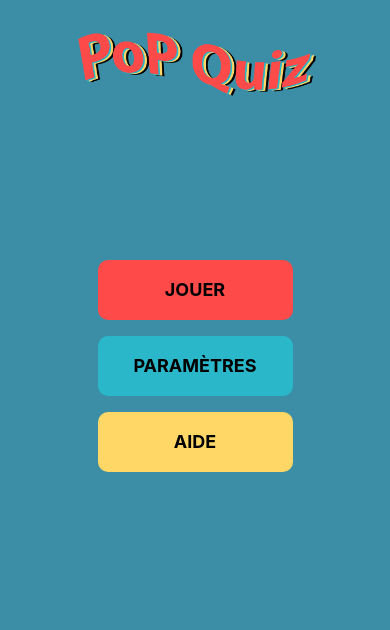
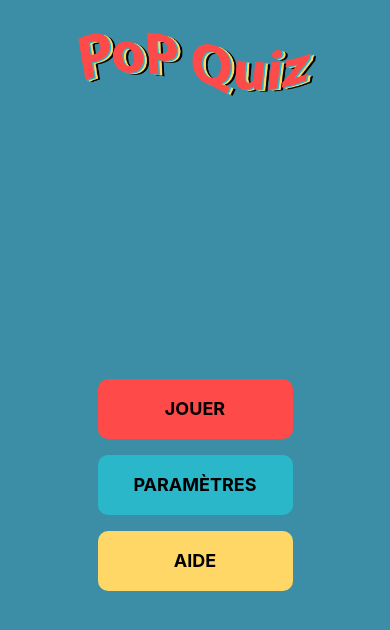
Before and after one commit to JulienIzz/pop-quizz, a React Native app: screen / in a window 390 px wide. Shown: the top 630 px of the page. Built offline with nearby package versions, Linux system fonts and the light colour scheme.

Commit message:
Refacto HomePage ready to dev

```diff
--- a/App.jsx
+++ b/App.jsx
@@ -1,42 +1,7 @@
-import { StatusBar } from 'expo-status-bar';
-import { View, TouchableOpacity, Image, Text} from 'react-native';
-import { useState } from 'react';
-import { Theme_Colorful, Theme_Blue, Theme_Pink } from './src/colors';
-import { MediumButton } from './src/standardButton';
+import { HomePage } from './src/HomePage';
 
 export default function App() {
-
-  const [theme, setTheme] = useState(Theme_Colorful);
-
   return (
-    <View style={{backgroundColor: theme.background, flex: 1 }}>
-      <StatusBar hidden={true} />
-      <View style={{flexDirection: "row", height: 75, justifyContent: 'space-evenly', marginVertical: 25}}>
-
-        <TouchableOpacity
-        style={{width: '64%', marginHorizontal: 5}}
-        onPress={() => {
-          if (theme === Theme_Colorful) {setTheme(Theme_Pink)}
-          else if (theme === Theme_Pink) {setTheme(Theme_Colorful)}
-        }}>
-          <Image
-          style={{width: null, height: 75, resizeMode: 'contain'}}
-          source={require('./src/img/GameName.png')}
-          />
-        </TouchableOpacity>
-
-      </View>
-
-      <View style={{height: '15%'}} />
-
-      <View style={{
-        justifyContent: 'center',
-        alignItems: 'center'
-      }}>
-        <MediumButton theme={theme} colorType='primary' text="JOUER" />
-        <MediumButton theme={theme} colorType='secondary' text="PARAMÈTRES" />
-        <MediumButton theme={theme} colorType='tertiary' text="AIDE" />
-      </View>
-    </View>
+    <HomePage />
   );
 }
--- /dev/null
+++ b/src/HeaderApp.jsx
@@ -0,0 +1,28 @@
+import { View, TouchableOpacity, Image } from 'react-native';
+import { Theme_Colorful, Theme_Pink } from './colors';
+
+export const HeaderApp = (props) => {
+  return (<View style={{
+    flexDirection: "row",
+    height: 75,
+    justifyContent: 'space-evenly',
+    marginVertical: 25
+  }}>
+    <TouchableOpacity style={{
+      width: '64%',
+      marginHorizontal: 5
+    }} onPress={() => {
+      if (props.theme === Theme_Colorful) {
+        props.setTheme(Theme_Pink);
+      } else if (props.theme === Theme_Pink) {
+        props.setTheme(Theme_Colorful);
+      }
+    }}>
+      <Image style={{
+        width: null,
+        height: 75,
+        resizeMode: 'contain'
+      }} source={require('../src/img/GameName.png')} />
+    </TouchableOpacity>
+  </View>);
+};
--- /dev/null
+++ b/src/HomePage.jsx
@@ -0,0 +1,32 @@
+import { View } from 'react-native';
+import { useState } from 'react';
+import { Theme_Colorful } from './colors';
+import { MediumButton } from './MediumButton';
+import { HeaderApp } from './HeaderApp';
+
+export function HomePage() {
+
+  const [theme, setTheme] = useState(Theme_Colorful);
+
+  return (
+    <View style={{
+      backgroundColor: theme.background,
+      flex: 1
+    }}>
+
+      <HeaderApp theme={theme} setTheme={setTheme}></HeaderApp>
+
+      <View style={{
+        justifyContent: 'center',
+        alignItems: 'center',
+        flex: 1
+      }}>
+
+        <MediumButton theme={theme} colorType='primary' text="JOUER" />
+        <MediumButton theme={theme} colorType='secondary' text="PARAMÈTRES" />
+        <MediumButton theme={theme} colorType='tertiary' text="AIDE" />
+
+      </View>
+
+    </View>);
+}
--- /dev/null
+++ b/src/MediumButton.jsx
@@ -0,0 +1,33 @@
+import { TouchableOpacity, Text } from 'react-native';
+
+export const MediumButton = (props) => {
+
+    var ButtonBackgrounColor = props.theme[props.colorType];
+
+    return (
+        <TouchableOpacity
+            style={{
+                margin: 8,
+                height: 60,
+                width: '50%',
+                maxWidth: 200,
+                minWidth: 50,
+                elevation: 8,
+                backgroundColor: ButtonBackgrounColor,
+                borderRadius: 10,
+                paddingVertical: 10,
+                paddingHorizontal: 12,
+                justifyContent: 'center'
+            }}
+        >
+            <Text
+                style={{
+                    textAlign: 'center',
+                    fontWeight: 'bold',
+                    fontSize: 18
+                }}>
+                {props.text}
+            </Text>
+        </TouchableOpacity>
+    )
+};
--- a/src/standardButton.jsx
+++ /dev/null
@@ -1,32 +0,0 @@
-import { TouchableOpacity, Text } from 'react-native';
-
-export const MediumButton = (props) => {
-
-    var ButtonBackgrounColor = props.theme[props.colorType];
-
-    return(
-    <TouchableOpacity
-        style={{
-          margin: 8,
-          height: 60,
-          width: '50%',
-          maxWidth: 200,
-          minWidth: 50,
-          elevation: 8,
-          backgroundColor: ButtonBackgrounColor,
-          borderRadius: 10,
-          paddingVertical: 10,
-          paddingHorizontal: 12,
-          justifyContent: 'center'
-        }}
-    >
-        <Text
-            style={{
-                textAlign: 'center',
-                fontWeight: 'bold',
-                fontSize: 18
-            }}>
-            {props.text}
-        </Text>
-    </TouchableOpacity>
-)};
```
Also changed, not shown: src/Placeholder.jsx (added, +8 -0 lines), src/img/question_mark.png (deleted), src/img/setup.png (deleted).
